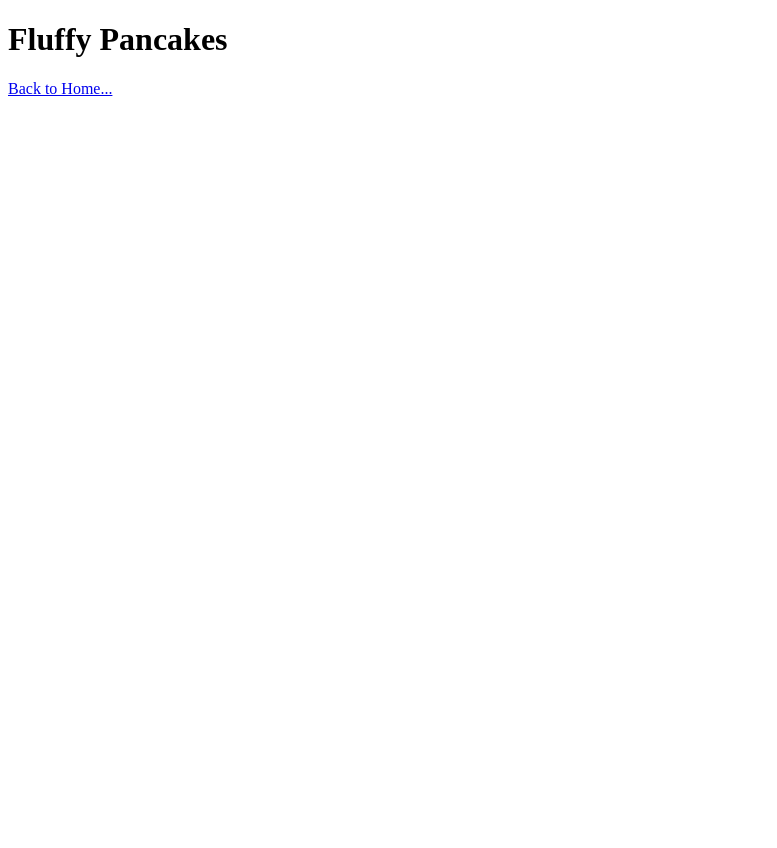
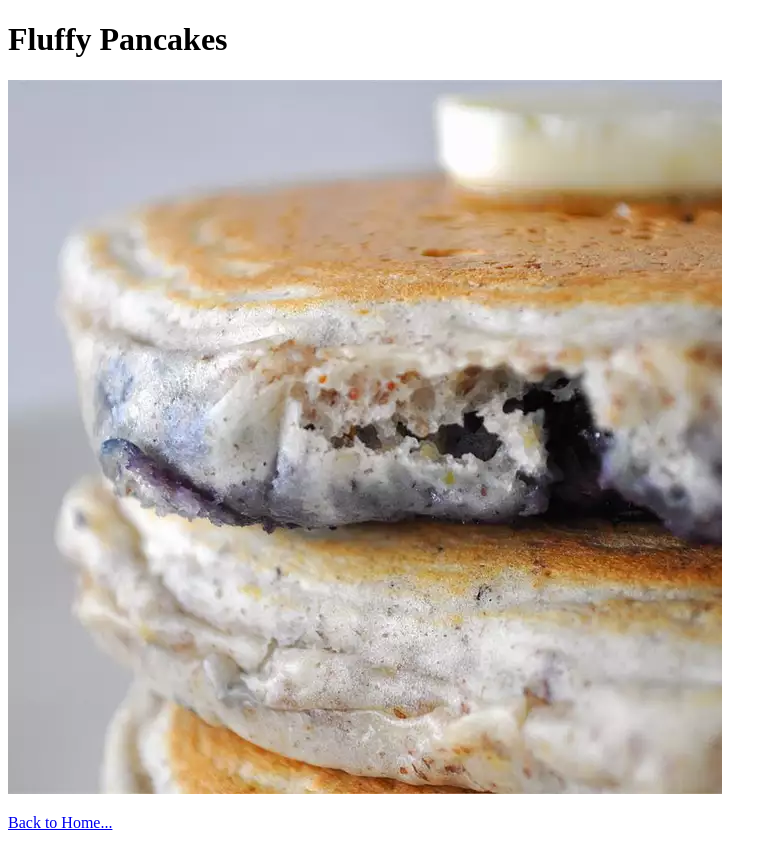
Before and after one commit to shaheenfm/odin-recipes, a plain HTML site: page recipes/pancakes.html in a window 1280 px wide. Shown: the whole page, without its empty margins (0-777 px from the left). Before the commit the page ends 800 px from the top, so only its background shows below. Drawn offline with Linux system fonts and the light colour scheme.

Commit message:
Added images to each recipe page

```diff
--- a/recipes/pancakes.html
+++ b/recipes/pancakes.html
@@ -9,6 +9,8 @@
 <body>
     <h1>Fluffy Pancakes</h1>
 
+    <img src="../images/pancake.png" alt="A beautiful stack of pancakes">
+
     <p><a href="../index.html">Back to Home...</a></p>
 </body>
 </html>
```
Also changed, not shown: images/pancake.png (added), images/sandwich.png (added), images/steak.png (added), 1 other file.
